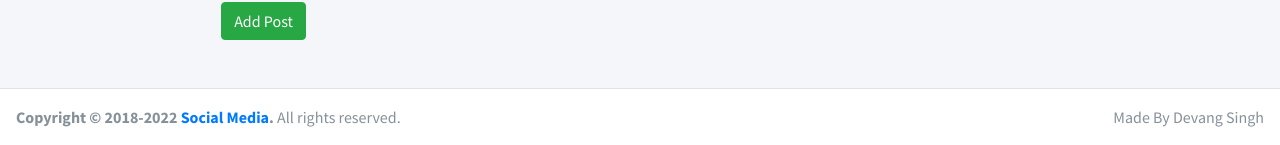
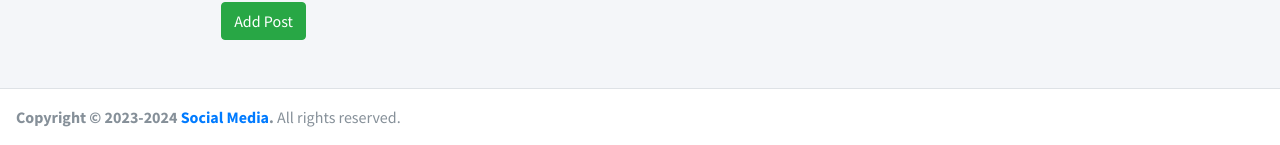
Before and after one commit to nisargaa20/Social-Media, a Django app: template user/templates/add_post.html in a window 1280 px wide. Shown: the part 668-813 px from the top of the page. Run offline with Django 5.2, Linux system fonts and the light colour scheme; the template is opened without the code that fills it: values that come from a table or form of the project are taken from there, others are empty; data comes from the database, SQL or seed files in the repository; both versions use the stored data as it was after the commit; some libraries are stand-ins or nearby versions.

Commit message:
completed

```diff
--- a/user/templates/header.html
+++ b/user/templates/header.html
@@ -127,10 +127,10 @@
   <footer class="main-footer" style="height: 50%;">
     <!-- To the right -->
     <div class="float-right d-none d-sm-inline">
-      Made By Devang Singh
+
     </div>
     <!-- Default to the left -->
-    <strong>Copyright &copy; 2018-2022 <a href="{% url 'index' %}">Social Media</a>.</strong> All rights reserved.
+    <strong>Copyright &copy; 2023-2024 <a href="{% url 'index' %}">Social Media</a>.</strong> All rights reserved.
   </footer>
 </div>
 <!-- ./wrapper -->
```
Also changed, not shown: db.sqlite3, files/posts/img3.png (added), files/posts/img3_QF81hyo.png (added), files/profile/img6_qjcqSGX.png (added).
